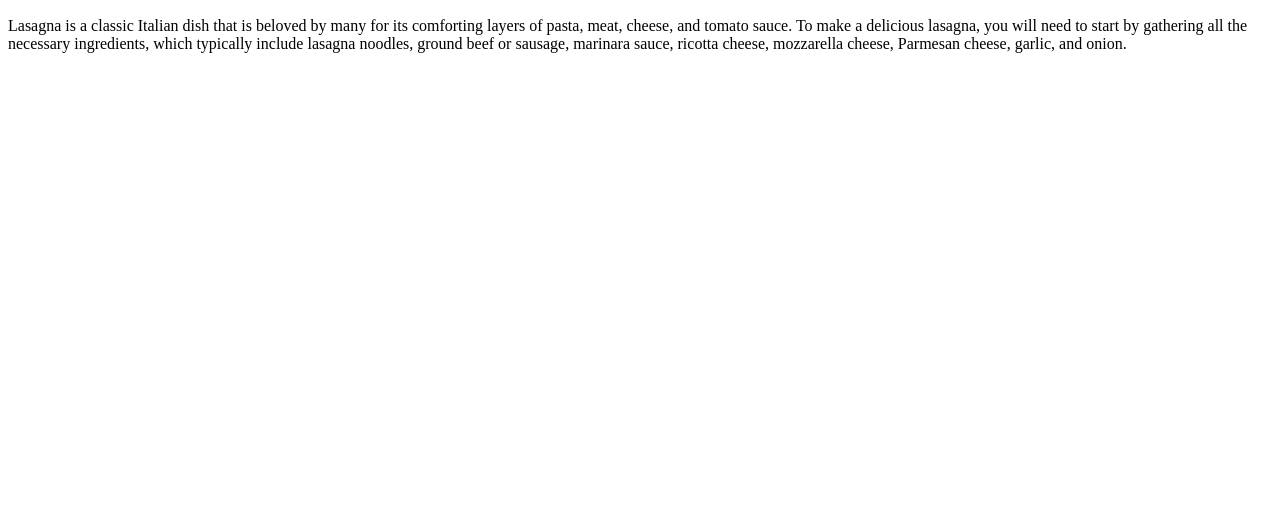
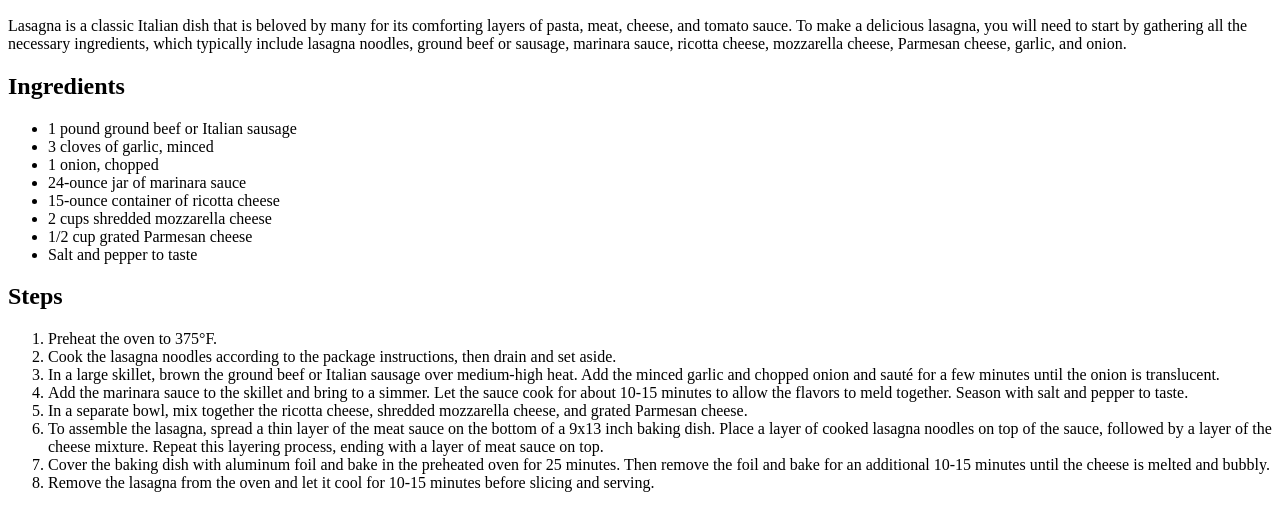
Before and after one commit to bitfoot/odin-recipes, a plain HTML site: page recipes/lasagna.html in a window 1280 px wide. Shown: the part 434-942 px from the top of the page. Before the commit the page ends 800 px from the top, so only its background shows below. Drawn offline with Linux system fonts and the light colour scheme.

Commit message:
Add lasagna ingredients and steps
Added a list of ingredients and a list of steps
needed to prepare the lasagna.

[Ticket: N/A]

```diff
--- a/recipes/lasagna.html
+++ b/recipes/lasagna.html
@@ -15,5 +15,31 @@
 
     <p>Lasagna is a classic Italian dish that is beloved by many for its comforting layers of pasta, meat, cheese, and tomato sauce. To make a delicious lasagna, you will need to start by gathering all the necessary ingredients, which typically include lasagna noodles, ground beef or sausage, marinara sauce, ricotta cheese, mozzarella cheese, Parmesan cheese, garlic, and onion.</p>
 
+    <h2>Ingredients</h2>
+
+    <ul>
+        <li>1 pound ground beef or Italian sausage</li>
+        <li>3 cloves of garlic, minced</li>
+        <li>1 onion, chopped</li>
+        <li>24-ounce jar of marinara sauce</li>
+        <li>15-ounce container of ricotta cheese</li>
+        <li>2 cups shredded mozzarella cheese</li>
+        <li>1/2 cup grated Parmesan cheese</li>
+        <li>Salt and pepper to taste</li>
+    </ul>
+
+    <h2>Steps</h2>
+
+    <ol>
+        <li>Preheat the oven to 375°F.</li>
+        <li>Cook the lasagna noodles according to the package instructions, then drain and set aside.</li>
+        <li>In a large skillet, brown the ground beef or Italian sausage over medium-high heat. Add the minced garlic and chopped onion and sauté for a few minutes until the onion is translucent.</li>
+        <li>Add the marinara sauce to the skillet and bring to a simmer. Let the sauce cook for about 10-15 minutes to allow the flavors to meld together. Season with salt and pepper to taste.</li>
+        <li>In a separate bowl, mix together the ricotta cheese, shredded mozzarella cheese, and grated Parmesan cheese.</li>
+        <li>To assemble the lasagna, spread a thin layer of the meat sauce on the bottom of a 9x13 inch baking dish. Place a layer of cooked lasagna noodles on top of the sauce, followed by a layer of the cheese mixture. Repeat this layering process, ending with a layer of meat sauce on top.</li>
+        <li>Cover the baking dish with aluminum foil and bake in the preheated oven for 25 minutes. Then remove the foil and bake for an additional 10-15 minutes until the cheese is melted and bubbly.</li>
+        <li>Remove the lasagna from the oven and let it cool for 10-15 minutes before slicing and serving.</li>
+    </ol>
+
 </body>
 </html>
```
